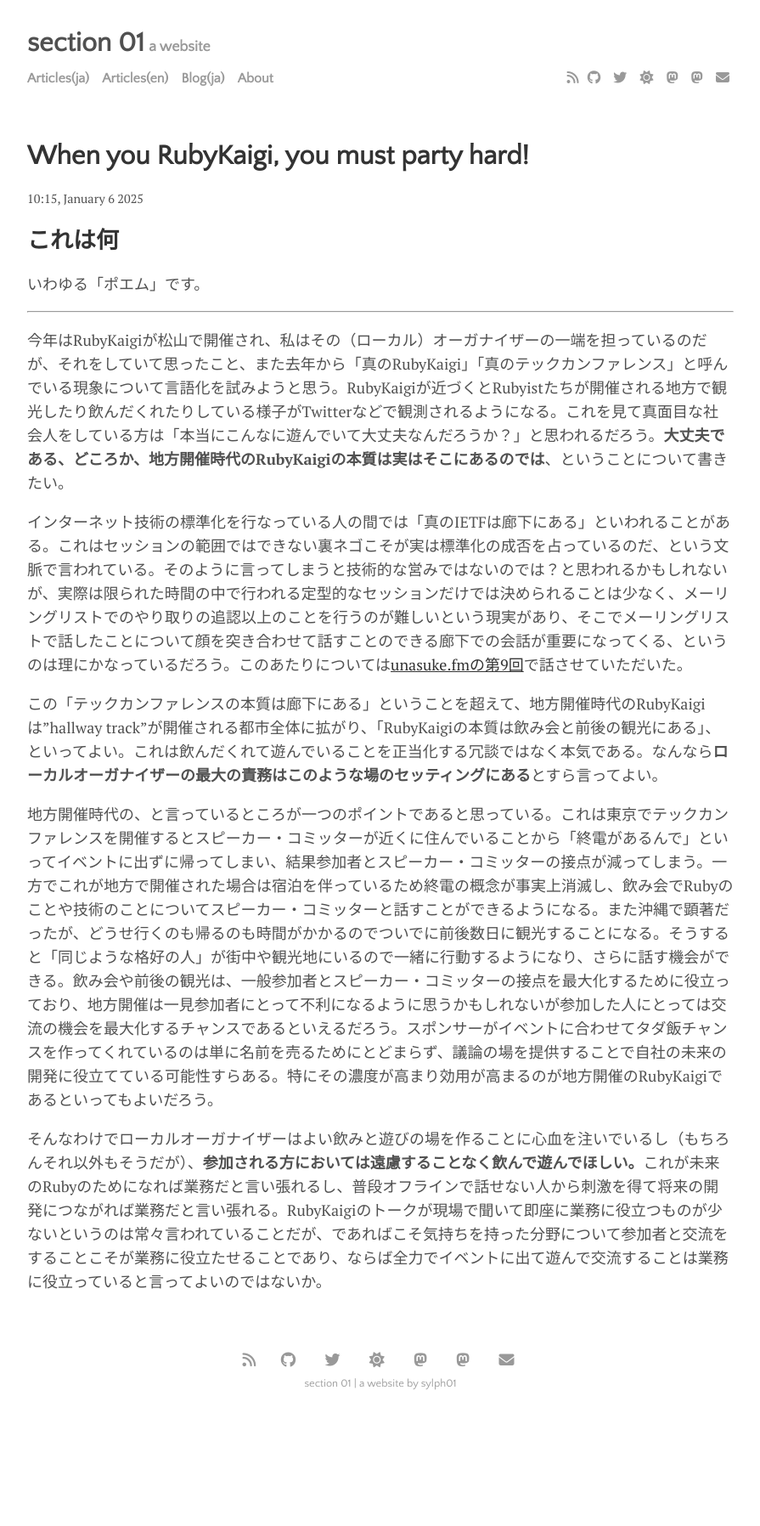
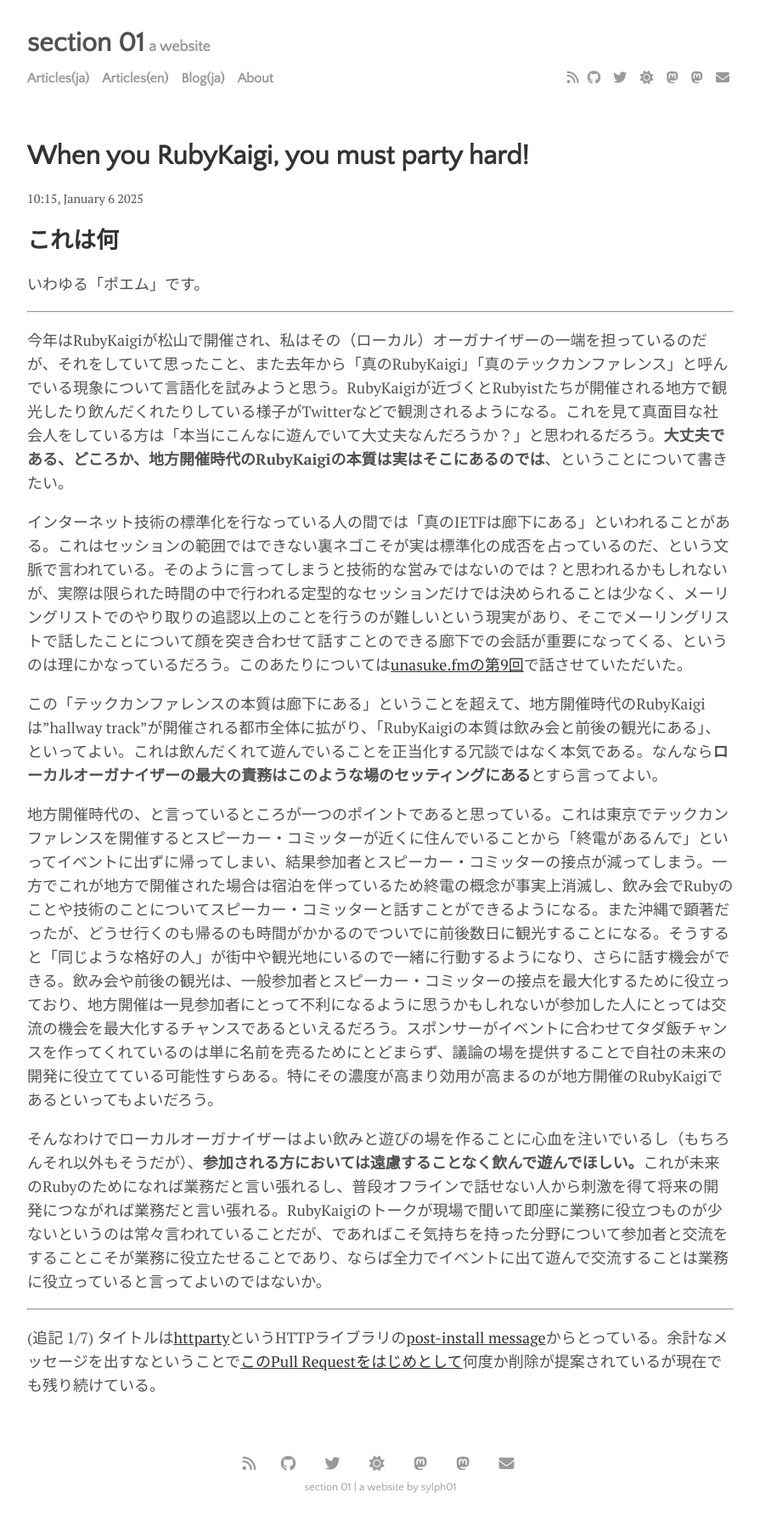
Before and after one commit to sylph01/sylph01.github.io, a Jekyll site: the page built from _posts/2025-01-06-party-at-rubykaigi.md, in a window 1280 px wide. Shown: the whole page at 85% size, without its empty margins (192-1087 px from the left). Built offline with Jekyll 4.4.1, drawn with Linux system fonts in a browser that asks for light colours; before the commit the page ends 1674 px from its top, so only the background shows below that.

Commit message:
[party-at-rubykaigi] footnote

```diff
--- a/_posts/2025-01-06-party-at-rubykaigi.md
+++ b/_posts/2025-01-06-party-at-rubykaigi.md
@@ -20,3 +20,7 @@
 地方開催時代の、と言っているところが一つのポイントであると思っている。これは東京でテックカンファレンスを開催するとスピーカー・コミッターが近くに住んでいることから「終電があるんで」といってイベントに出ずに帰ってしまい、結果参加者とスピーカー・コミッターの接点が減ってしまう。一方でこれが地方で開催された場合は宿泊を伴っているため終電の概念が事実上消滅し、飲み会でRubyのことや技術のことについてスピーカー・コミッターと話すことができるようになる。また沖縄で顕著だったが、どうせ行くのも帰るのも時間がかかるのでついでに前後数日に観光することになる。そうすると「同じような格好の人」が街中や観光地にいるので一緒に行動するようになり、さらに話す機会ができる。飲み会や前後の観光は、一般参加者とスピーカー・コミッターの接点を最大化するために役立っており、地方開催は一見参加者にとって不利になるように思うかもしれないが参加した人にとっては交流の機会を最大化するチャンスであるといえるだろう。スポンサーがイベントに合わせてタダ飯チャンスを作ってくれているのは単に名前を売るためにとどまらず、議論の場を提供することで自社の未来の開発に役立てている可能性すらある。特にその濃度が高まり効用が高まるのが地方開催のRubyKaigiであるといってもよいだろう。
 
 そんなわけでローカルオーガナイザーはよい飲みと遊びの場を作ることに心血を注いでいるし（もちろんそれ以外もそうだが）、**参加される方においては遠慮することなく飲んで遊んでほしい。**これが未来のRubyのためになれば業務だと言い張れるし、普段オフラインで話せない人から刺激を得て将来の開発につながれば業務だと言い張れる。RubyKaigiのトークが現場で聞いて即座に業務に役立つものが少ないというのは常々言われていることだが、であればこそ気持ちを持った分野について参加者と交流をすることこそが業務に役立たせることであり、ならば全力でイベントに出て遊んで交流することは業務に役立っていると言ってよいのではないか。
+
+----
+
+(追記 1/7) タイトルは[httparty](https://github.com/jnunemaker/httparty)というHTTPライブラリの[post-install message](https://github.com/jnunemaker/httparty/blob/main/httparty.gemspec#L23)からとっている。余計なメッセージを出すなということで[このPull Requestをはじめとして](https://github.com/jnunemaker/httparty/pull/139/files)何度か削除が提案されているが現在でも残り続けている。
```
